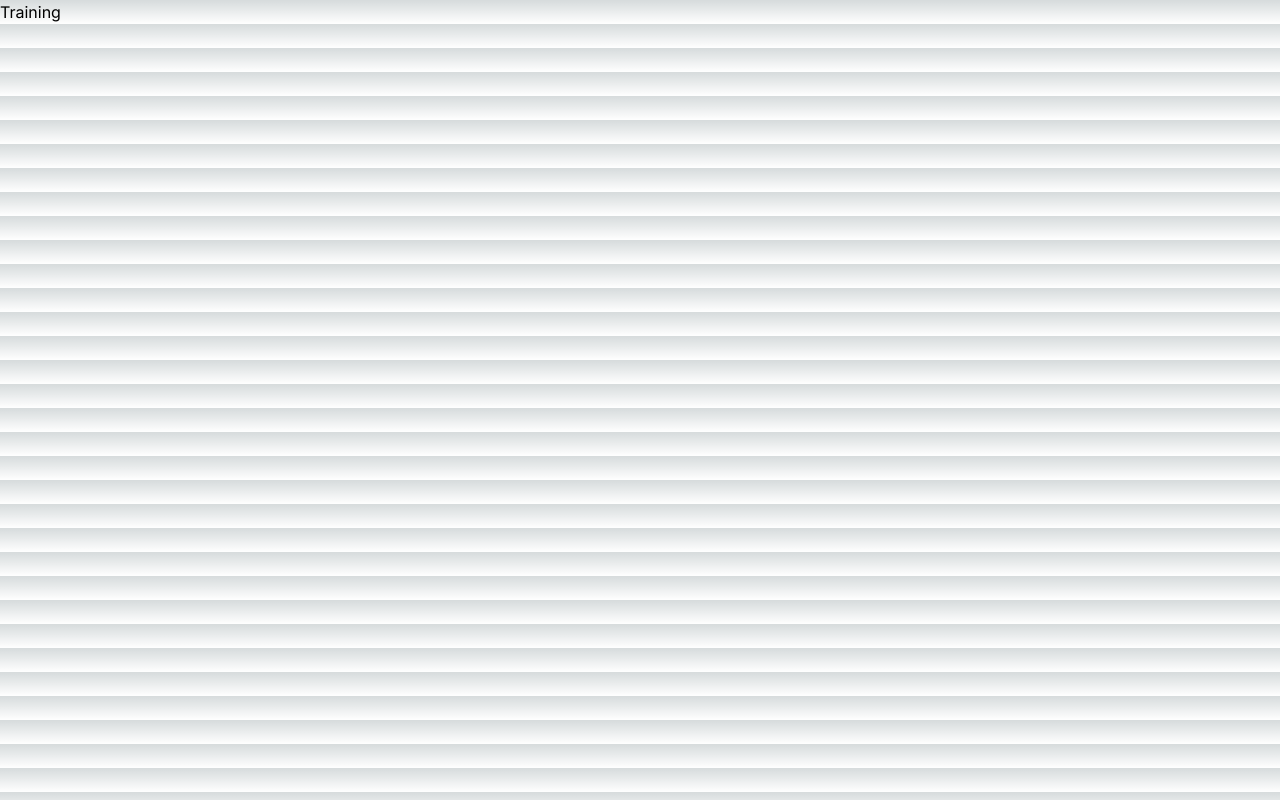
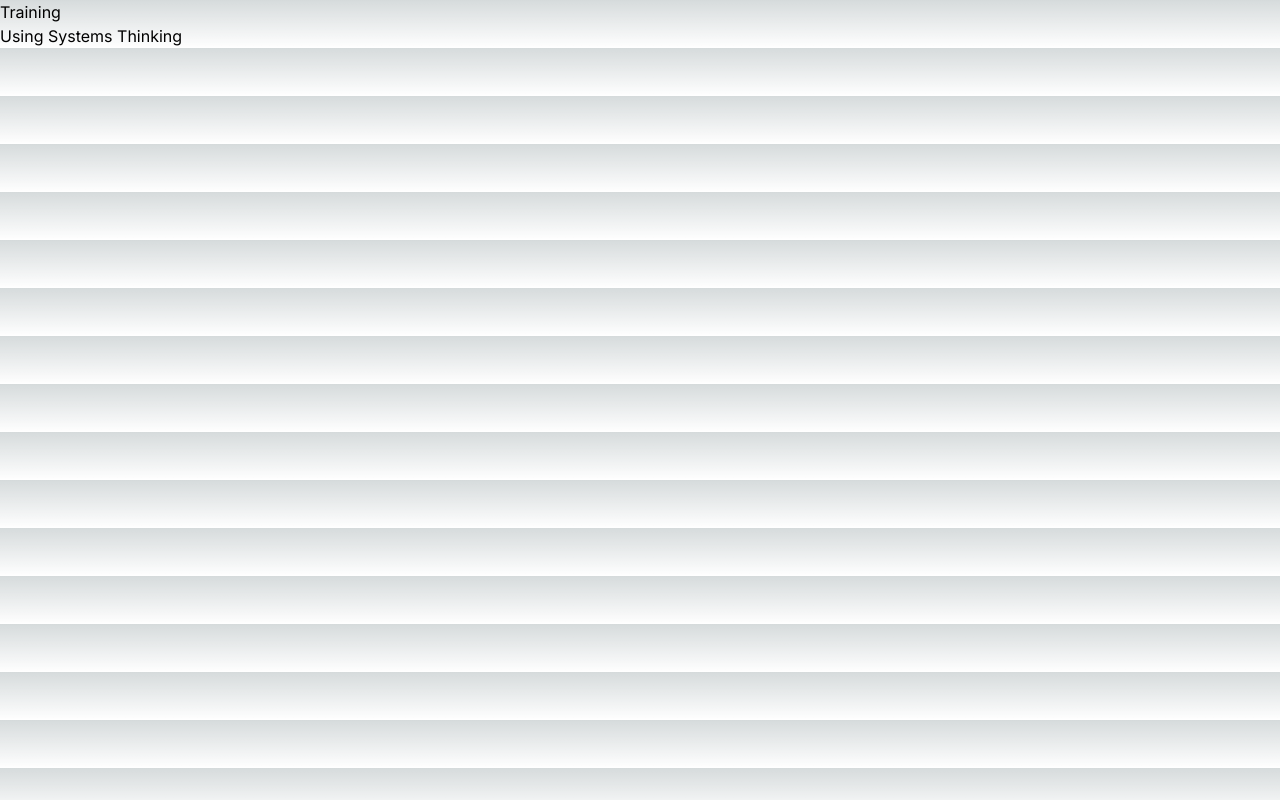
Before and after one commit to salmanmaricar/adaaptive, a Next.js app: page /training in a window 1280 px wide. Built offline with nearby package versions, Linux system fonts and the light colour scheme.

Commit message:
Add event title

```diff
--- a/src/app/training/page.tsx
+++ b/src/app/training/page.tsx
@@ -1,3 +1,8 @@
 export default function Training() {
-    return <div>Training</div>
+    return <div>
+        Training
+        <div>
+            <h1>Using Systems Thinking</h1>
+        </div>
+    </div>
   }
```
Also changed, not shown: vitest.config.ts (added, +9 -0 lines), 1 other file (tests, documents, lock files or other folders).
